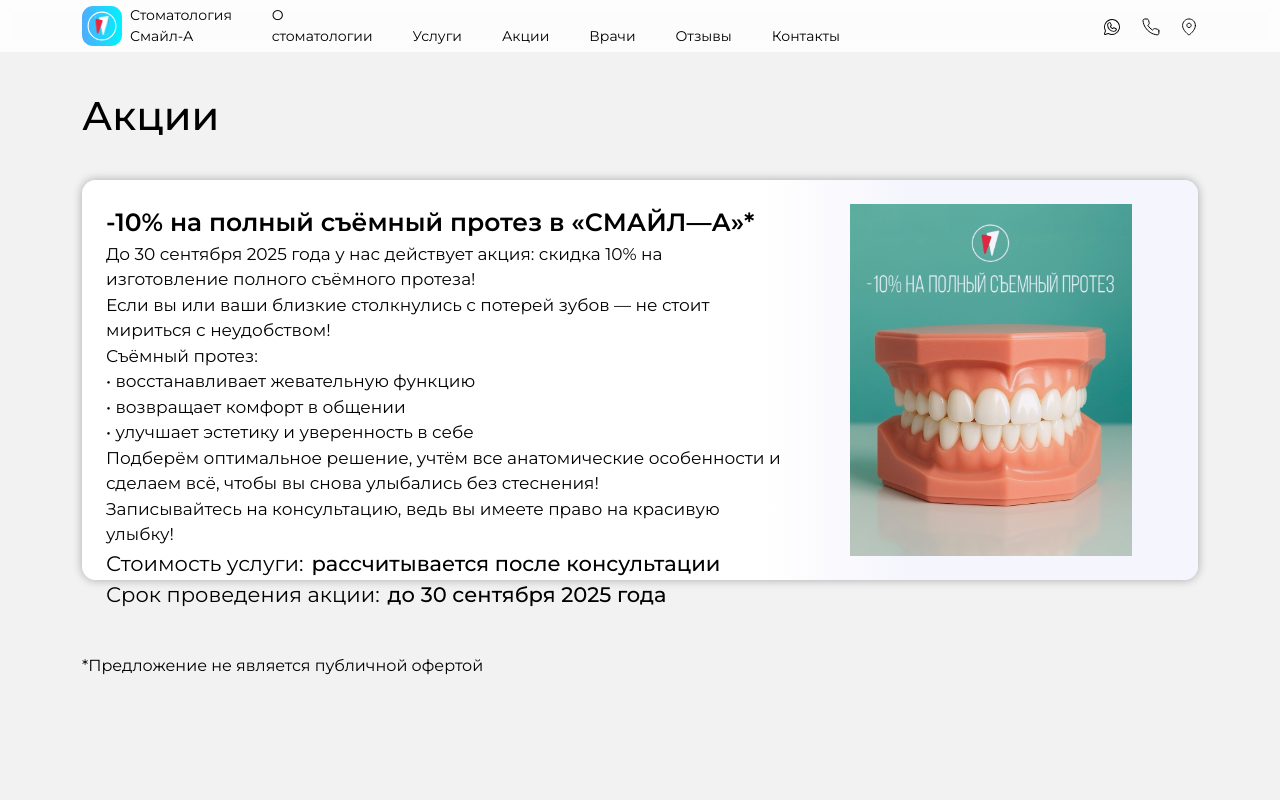
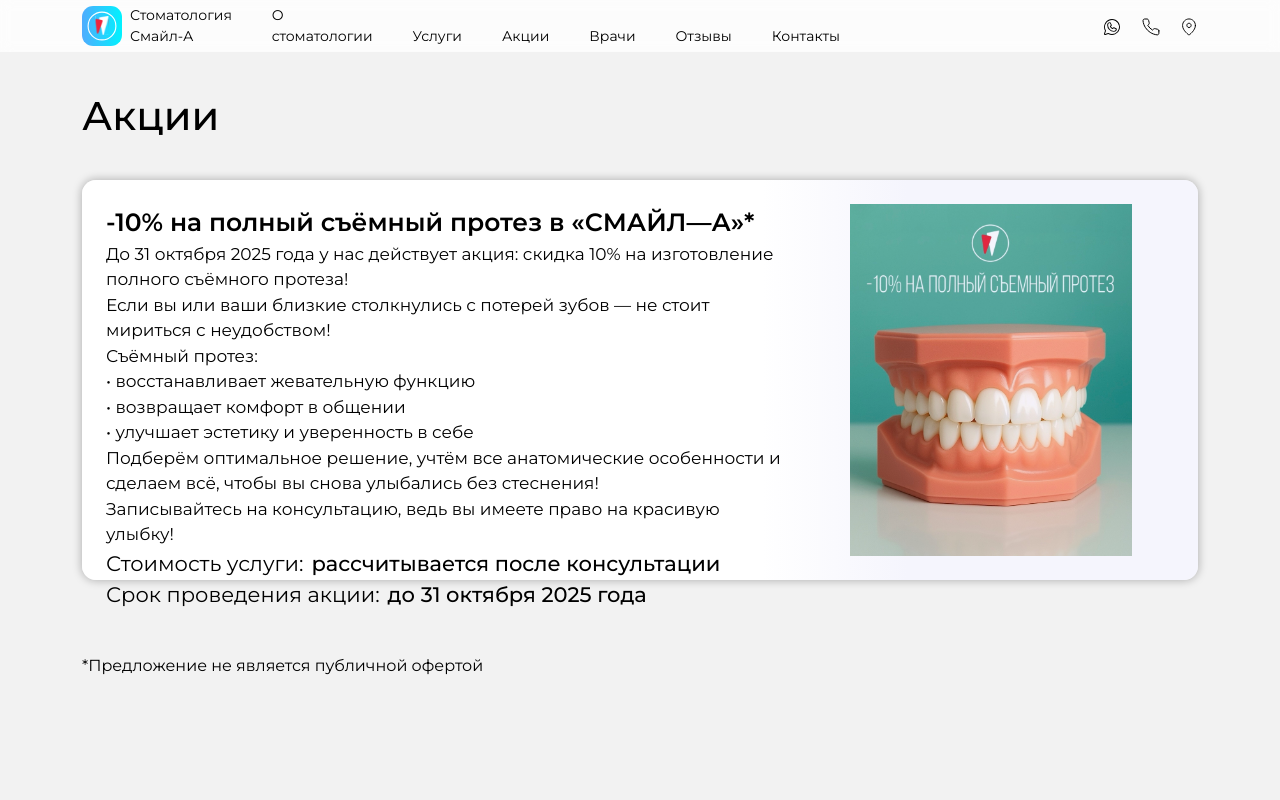
Before and after one commit to IrinaSmilea/smilea, a Next.js app: page /discounts in a window 1280 px wide. Shown: the top 800 px of the page. Built offline with nearby package versions, Linux system fonts and the light colour scheme.

Commit message:
продление акции до 31.10

```diff
--- a/src/app/(main)/discounts/page.tsx
+++ b/src/app/(main)/discounts/page.tsx
@@ -44,7 +44,7 @@
                         </div>
                         <div>
                             <span className={styles.description}>
-                            До 30 сентября 2025 года у нас действует акция: скидка 10% на изготовление полного съёмного протеза!<br />
+                            До 31 октября 2025 года у нас действует акция: скидка 10% на изготовление полного съёмного протеза!<br />
 
                             Если вы или ваши близкие столкнулись с потерей зубов — не стоит мириться с неудобством!<br />
 
@@ -70,7 +70,7 @@
                                 <span className={styles.costTitle}>
                                     Срок проведения акции:
                                 </span>
-                                <span className={styles.cost}>до 30 сентября 2025 года</span>
+                                <span className={styles.cost}>до 31 октября 2025 года</span>
                             </div>
                         </div>
                     </div>
```
